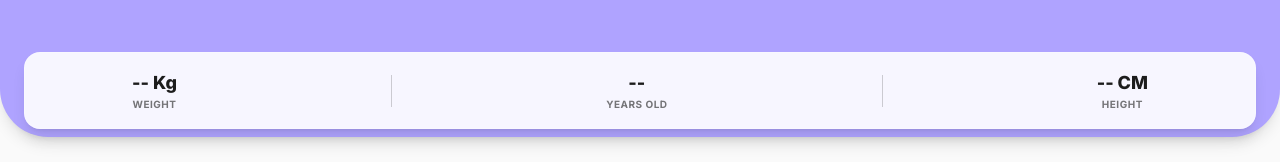
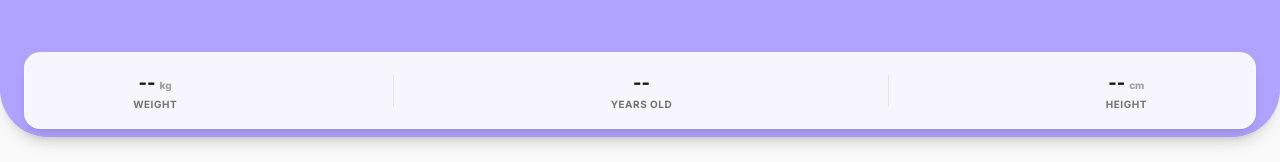
Before and after one commit to blagojevicboban/AuraFit, a React (Vite) app: page /profile/edit in a window 1280 px wide. Shown: the part 354-516 px from the top of the page. Built offline with nearby package versions, Linux system fonts and the light colour scheme; no server answers; the database is empty.

Commit message:
feat: add edit profile page with form fields, user data display, and Firebase update functionality.

```diff
--- a/src/pages/EditProfile.tsx
+++ b/src/pages/EditProfile.tsx
@@ -10,12 +10,46 @@ import { Button } from '../components/ui/Button';
 import { useAuth } from '../contexts/AuthContext';
 import { useLanguage } from '../contexts/LanguageContext';
 import BottomNav from '../components/BottomNav';
+import { db } from '../lib/firebase';
+import { doc, updateDoc } from 'firebase/firestore';
+import { Loader2 } from 'lucide-react';
 
 const EditProfile: React.FC = () => {
   const navigate = useNavigate();
-  const { userData } = useAuth();
+  const { userData, currentUser } = useAuth();
   const { t, language } = useLanguage();
+  const [isSaving, setIsSaving] = React.useState(false);
 
+  // Form state
+  const [formData, setFormData] = React.useState({
+    displayName: userData?.displayName || '',
+    weight: userData?.weight || '',
+    height: userData?.height || '',
+    age: userData?.age || '',
+    mobile: (userData as any)?.mobile || '',
+    dob: (userData as any)?.dob || (userData as any)?.birthday || ''
+  });
+
+  const handleSave = async () => {
+    if (!currentUser) return;
+    setIsSaving(true);
+    try {
+      const userRef = doc(db, 'users', currentUser.uid);
+      await updateDoc(userRef, {
+        displayName: formData.displayName,
+        weight: Number(formData.weight) || userData?.weight,
+        height: Number(formData.height) || userData?.height,
+        age: Number(formData.age) || userData?.age,
+        mobile: formData.mobile,
+        dob: formData.dob
+      });
+      navigate('/profile');
+    } catch (error) {
+      console.error("Error updating profile:", error);
+    } finally {
+      setIsSaving(false);
+    }
+  };
   return (
     <div className="min-h-screen bg-zinc-50 dark:bg-zinc-950 text-zinc-950 dark:text-zinc-50 font-sans flex flex-col pb-24 transition-colors duration-300">
 
@@ -50,20 +84,20 @@ const EditProfile: React.FC = () => {
             <p className="text-[#1c1c1c] text-xs font-bold mt-1 uppercase tracking-widest">{userData?.role}</p>
 
             {/* Stats Card (Floating) */}
-            <div className="mt-8 bg-white/90 dark:bg-[#afa3ff]/90 backdrop-blur-md rounded-2xl w-full flex items-center justify-around py-4 border border-white/20 shadow-lg translate-y-4">
+            <div className="mt-8 bg-white/90 dark:bg-zinc-900/90 backdrop-blur-md rounded-2xl w-full flex items-center justify-around py-4 border border-white/20 shadow-lg translate-y-4">
                 <div className="text-center">
-                    <div className="text-[#1c1c1c] font-black text-lg">-- Kg</div>
-                    <div className="text-[#1c1c1c]/60 text-[10px] font-bold uppercase tracking-wider">{t('profile.weight')}</div>
+                    <div className="text-zinc-900 dark:text-white font-black text-lg">{userData?.weight || '--'} <span className="text-[10px] text-zinc-400">kg</span></div>
+                    <div className="text-zinc-500 dark:text-zinc-400 text-[10px] font-bold uppercase tracking-wider">{t('profile.weight')}</div>
                 </div>
-                <div className="w-[1px] h-8 bg-[#1c1c1c]/20" />
+                <div className="w-[1px] h-8 bg-zinc-200 dark:bg-white/10" />
                 <div className="text-center">
-                    <div className="text-[#1c1c1c] font-black text-lg">--</div>
-                    <div className="text-[#1c1c1c]/60 text-[10px] font-bold uppercase tracking-wider">{t('profile.age')}</div>
+                    <div className="text-zinc-900 dark:text-white font-black text-lg">{userData?.age || '--'}</div>
+                    <div className="text-zinc-500 dark:text-zinc-400 text-[10px] font-bold uppercase tracking-wider">{t('profile.age')}</div>
                 </div>
-                <div className="w-[1px] h-8 bg-[#1c1c1c]/20" />
+                <div className="w-[1px] h-8 bg-zinc-200 dark:bg-white/10" />
                 <div className="text-center">
-                    <div className="text-[#1c1c1c] font-black text-lg">-- CM</div>
-                    <div className="text-[#1c1c1c]/60 text-[10px] font-bold uppercase tracking-wider">{t('profile.height')}</div>
+                    <div className="text-zinc-900 dark:text-white font-black text-lg">{userData?.height || '--'} <span className="text-[10px] text-zinc-400">cm</span></div>
+                    <div className="text-zinc-500 dark:text-zinc-400 text-[10px] font-bold uppercase tracking-wider">{t('profile.height')}</div>
                 </div>
             </div>
         </div>
@@ -73,46 +107,54 @@ const EditProfile: React.FC = () => {
       <div className="flex-grow pt-14 px-6 space-y-6">
         <Input
             label={t('profile.fullName')}
-            defaultValue={userData?.displayName || ''}
+            value={formData.displayName}
+            onChange={(e) => setFormData({...formData, displayName: e.target.value})}
             placeholder={t('profile.fullNamePlaceholder')}
         />
         <Input
             label={t('profile.email')}
-            defaultValue={userData?.email || ''}
+            value={userData?.email || ''}
             placeholder={t('profile.emailPlaceholder') || "example@example.com"}
             type="email"
             disabled
         />
         <Input
             label={t('profile.mobile')}
-            defaultValue=""
+            value={formData.mobile}
+            onChange={(e) => setFormData({...formData, mobile: e.target.value})}
             placeholder={t('profile.mobilePlaceholder')}
         />
         <Input
             label={t('profile.dob')}
-            defaultValue=""
+            value={formData.dob}
+            onChange={(e) => setFormData({...formData, dob: e.target.value})}
             placeholder={t('profile.dobPlaceholder')}
         />
         <div className="flex gap-4">
             <Input
                 label={t('profile.weight')}
-                defaultValue=""
+                value={formData.weight}
+                onChange={(e) => setFormData({...formData, weight: e.target.value})}
                 placeholder="-- Kg"
                 className="flex-1"
+                type="number"
             />
             <Input
                 label={t('profile.height')}
-                defaultValue=""
+                value={formData.height}
+                onChange={(e) => setFormData({...formData, height: e.target.value})}
                 placeholder="-- CM"
                 className="flex-1"
+                type="number"
             />
         </div>
 
         <Button
             className="w-full mt-4 bg-emerald-500 dark:bg-[#d6ff3e] text-white dark:text-[#1c1c1c] border-none hover:opacity-90 transition-opacity"
-            onClick={() => navigate('/profile')}
+            onClick={handleSave}
+            disabled={isSaving}
         >
-            {t('profile.update')}
+            {isSaving ? <Loader2 className="animate-spin" /> : t('profile.update')}
         </Button>
       </div>
 
```
